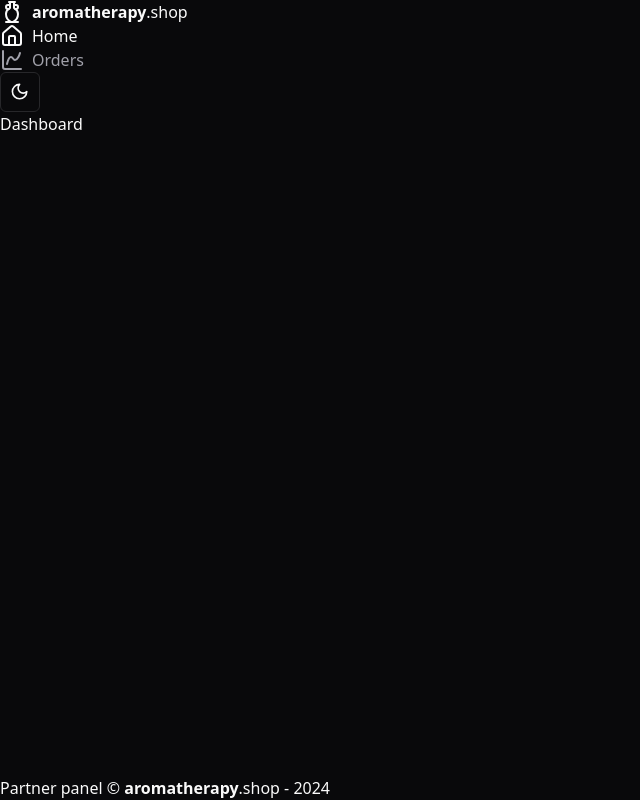
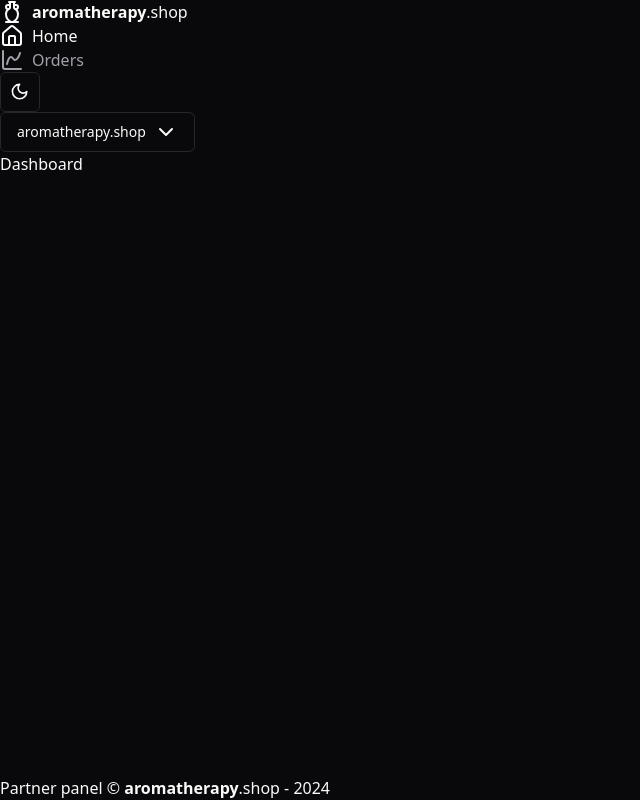
Before and after one commit to dwtoledo/Aromatherapy-Shop, a React (Vite) app: page / in a window 1280 px wide. Shown: the whole page, without its empty margins (0-640 px from the left). Built offline with nearby package versions, Linux system fonts and the light colour scheme.

Commit message:
Add Dropdown Menu on Header

```diff
--- a/src/components/Header.tsx
+++ b/src/components/Header.tsx
@@ -1,11 +1,30 @@
-import { Amphora, ChartSpline, Home } from 'lucide-react'
+import { Amphora, ChartSpline, ChevronDown, Home } from 'lucide-react'
 
+import {
+  DropdownMenu,
+  DropdownMenuContent,
+  DropdownMenuItem,
+  DropdownMenuLabel,
+  DropdownMenuSeparator,
+  DropdownMenuTrigger,
+} from '@/components/ui/dropdown-menu'
 import { Routes } from '@/routes'
 
 import { NavLink } from './NavLink'
 import { ThemeToggle } from './theme/ThemeToggle'
+import { Button } from './ui/button'
 
 export function Header() {
+  function handleLogOutClick() {
+    console.log('user logout!')
+    // TODO - Implement user logout.
+  }
+
+  function handleStoreProfileClick() {
+    console.log('go to store profile!')
+    // TODO - Implement go to store profile.
+  }
+
   return (
     <header>
 
@@ -19,11 +38,39 @@ export function Header() {
           <Home />
           Home
         </NavLink>
+
         <NavLink to={Routes.ORDERS}>
           <ChartSpline />
           Orders
         </NavLink>
+
         <ThemeToggle />
+
+        <DropdownMenu>
+          <DropdownMenuTrigger asChild>
+            <Button className="flex items-center gap-2" variant="outline">
+              aromatherapy.shop
+              <ChevronDown />
+            </Button>
+
+          </DropdownMenuTrigger>
+          <DropdownMenuContent align="end">
+            <DropdownMenuLabel className="flex flex-col">
+              <span>My name</span>
+              <span className="text-xs font-normal text-muted-foreground">
+                My e-mail
+              </span>
+            </DropdownMenuLabel>
+            <DropdownMenuSeparator />
+            <DropdownMenuItem onClick={handleStoreProfileClick}>
+              Store Profile
+            </DropdownMenuItem>
+            <DropdownMenuItem onClick={handleLogOutClick}>
+              Log Out
+            </DropdownMenuItem>
+          </DropdownMenuContent>
+        </DropdownMenu>
+
       </nav>
     </header>
   )
```
